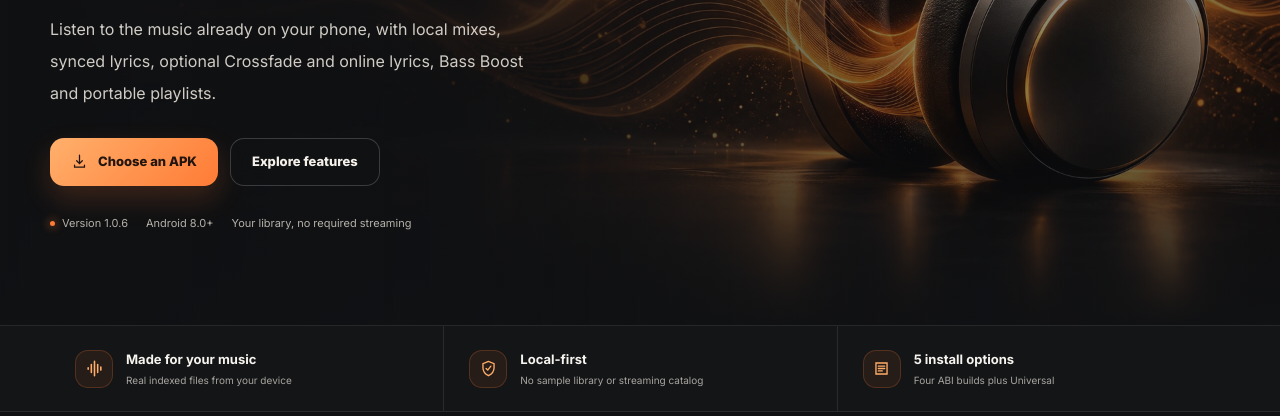
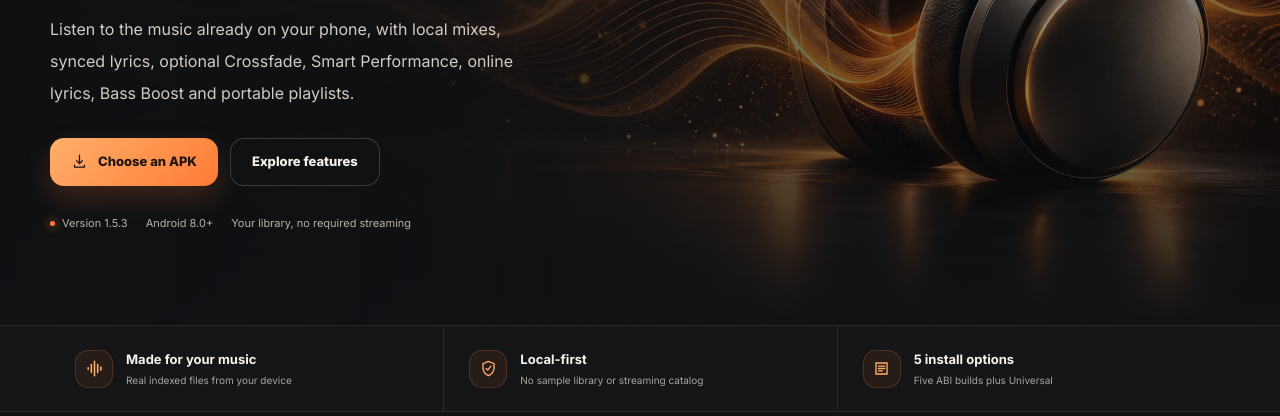
Before and after one commit to BARYOPRO/BaryoMusic, a plain HTML site: page docs/en/index.html in a window 1280 px wide. Shown: the part 384-800 px from the top of the page. Drawn offline with Linux system fonts and the light colour scheme.

Commit message:
Update public site for Baryo Music 1.5.3

```diff
--- a/docs/en/index.html
+++ b/docs/en/index.html
@@ -40,12 +40,12 @@
         <div class="hero-copy">
           <div class="eyebrow">OFFLINE ANDROID MUSIC PLAYER</div>
           <h1 id="hero-title">Your music.<br><span>Your rhythm.</span></h1>
-          <p class="hero-lead">Listen to the music already on your phone, with local mixes, synced lyrics, optional Crossfade and online lyrics, Bass Boost and portable playlists.</p>
+          <p class="hero-lead">Listen to the music already on your phone, with local mixes, synced lyrics, optional Crossfade, Smart Performance, online lyrics, Bass Boost and portable playlists.</p>
           <div class="hero-buttons">
             <a class="button button-primary" href="#downloads"><svg viewBox="0 0 24 24" fill="none" aria-hidden="true"><path d="M12 3v12m0 0 4-4m-4 4-4-4M5 17v3h14v-3" stroke="currentColor" stroke-width="1.8" stroke-linecap="round" stroke-linejoin="round"/></svg>Choose an APK</a>
             <a class="button button-quiet" href="#features">Explore features</a>
           </div>
-          <div class="hero-meta"><span><i class="dot"></i>Version 1.0.6</span><span>Android 8.0+</span><span>Your library, no required streaming</span></div>
+          <div class="hero-meta"><span><i class="dot"></i>Version 1.5.3</span><span>Android 8.0+</span><span>Your library, no required streaming</span></div>
         </div>
       </div>
     </section>
@@ -54,7 +54,7 @@
       <div class="quick-grid shell">
         <div class="quick-item"><span class="quick-icon"><svg viewBox="0 0 24 24" fill="none"><path d="M4 11v2m4-6v10m4-14v18m4-14v10m4-7v4" stroke="currentColor" stroke-width="2" stroke-linecap="round"/></svg></span><div><strong>Made for your music</strong><small>Real indexed files from your device</small></div></div>
         <div class="quick-item"><span class="quick-icon"><svg viewBox="0 0 24 24" fill="none"><path d="M12 3 5 6v5c0 5 3 8 7 10 4-2 7-5 7-10V6l-7-3Z" stroke="currentColor" stroke-width="1.7"/><path d="m9 12 2 2 4-5" stroke="currentColor" stroke-width="1.7" stroke-linecap="round" stroke-linejoin="round"/></svg></span><div><strong>Local-first</strong><small>No sample library or streaming catalog</small></div></div>
-        <div class="quick-item"><span class="quick-icon"><svg viewBox="0 0 24 24" fill="none"><path d="M5 5h14v14H5zM8 9h8M8 12h8M8 15h5" stroke="currentColor" stroke-width="1.7" stroke-linecap="round"/></svg></span><div><strong>5 install options</strong><small>Four ABI builds plus Universal</small></div></div>
+        <div class="quick-item"><span class="quick-icon"><svg viewBox="0 0 24 24" fill="none"><path d="M5 5h14v14H5zM8 9h8M8 12h8M8 15h5" stroke="currentColor" stroke-width="1.7" stroke-linecap="round"/></svg></span><div><strong>5 install options</strong><small>Five ABI builds plus Universal</small></div></div>
       </div>
     </div>
 
@@ -68,7 +68,7 @@
         <article class="feature-card"><span class="feature-icon"><svg viewBox="0 0 24 24" fill="none"><path d="M5 4h14v16H5zM8 8h8M8 12h8M8 16h5" stroke="currentColor" stroke-width="1.7" stroke-linecap="round"/></svg></span><h3>Synced lyrics</h3><p>Import LRC files, follow timed lines during playback, and tap a line to seek to its timestamp.</p></article>
         <article class="feature-card"><span class="feature-icon"><svg viewBox="0 0 24 24" fill="none"><circle cx="12" cy="12" r="8.5" stroke="currentColor" stroke-width="1.7"/><path d="M12 7v5l3 2" stroke="currentColor" stroke-width="1.7" stroke-linecap="round"/></svg></span><h3>Sleep timer</h3><p>Stop playback after a chosen countdown or when the current track ends.</p></article>
         <article class="feature-card"><span class="feature-icon"><svg viewBox="0 0 24 24" fill="none"><path d="M4 18V6m4 12V9m4 9V4m4 14v-8m4 8V7" stroke="currentColor" stroke-width="2" stroke-linecap="round"/></svg></span><h3>Bass Boost &amp; equalizer</h3><p>Advanced playback-session audio controls in Settings; available effects depend on Android device support.</p></article>
-        <article class="feature-card"><span class="feature-icon"><svg viewBox="0 0 24 24" fill="none"><path d="M4 7h9a4 4 0 0 1 0 8H9m0 0 3-3m-3 3 3 3M20 7l-3-3m3 3-3 3" stroke="currentColor" stroke-width="1.7" stroke-linecap="round" stroke-linejoin="round"/></svg></span><h3>Crossfade</h3><p>Overlap consecutive tracks with a smooth transition. Optional and disabled by default.</p></article>
+        <article class="feature-card"><span class="feature-icon"><svg viewBox="0 0 24 24" fill="none"><path d="M4 7h9a4 4 0 0 1 0 8H9m0 0 3-3m-3 3 3 3M20 7l-3-3m3 3-3 3" stroke="currentColor" stroke-width="1.7" stroke-linecap="round" stroke-linejoin="round"/></svg></span><h3>Smart Performance</h3><p>Auto, Balanced, Battery Saver and Safe Performance profiles help playback stay smooth on older or memory-sensitive phones.</p></article>
         <article class="feature-card"><span class="feature-icon"><svg viewBox="0 0 24 24" fill="none"><path d="M5 4h14v16H5zM8 8h8M8 12h8M8 16h5" stroke="currentColor" stroke-width="1.7" stroke-linecap="round"/></svg></span><h3>Automatic online lyrics</h3><p>Optional LRCLIB lookup, off by default. Local lyrics take priority; audio is never uploaded.</p></article>
         <article class="feature-card"><span class="feature-icon"><svg viewBox="0 0 24 24" fill="none"><path d="M4 18V6m4 12V9m4 9V4m4 14v-8m4 8V7" stroke="currentColor" stroke-width="1.8" stroke-linecap="round"/></svg></span><h3>Library scrolling</h3><p>Playback-progress updates avoid unnecessary repeated library work while you browse.</p></article>
         <article class="feature-card"><span class="feature-icon"><svg viewBox="0 0 24 24" fill="none"><path d="M5 5h14v14H5zM8 9h8M8 12h8M8 15h8" stroke="currentColor" stroke-width="1.7" stroke-linecap="round"/></svg></span><h3>M3U playlists</h3><p>Import and export M3U/M3U8 lists, matching entries to files already in your library.</p></article>
@@ -93,32 +93,33 @@
 
     <section class="downloads" id="downloads" aria-labelledby="downloads-title">
       <div class="shell"><div class="download-panel">
-        <div class="download-top"><div><div class="section-kicker">DIRECT ANDROID INSTALL</div><h2 id="downloads-title">Get version 1.0.6</h2></div><span class="version-pill"><i class="dot"></i>Android 8.0+ · version 1.0.6</span></div>
+        <div class="download-top"><div><div class="section-kicker">DIRECT ANDROID INSTALL</div><h2 id="downloads-title">Get version 1.5.3</h2></div><span class="version-pill"><i class="dot"></i>Android 8.0+ · version 1.5.3</span></div>
         <div class="download-grid">
-          <article class="download-card featured"><div class="download-info"><strong>ARM64 · arm64-v8a <span class="recommended">Recommended for most phones</span></strong><small>Newer 64-bit Android phones and tablets</small></div><a class="download-action" href="https://github.com/BARYOPRO/BaryoMusic/releases/download/v1.0.6/BaryoMusic-1.0.6-arm64-v8a.apk" download aria-label="Download Baryo Music version 1.0.6 for arm64-v8a">Download APK <svg viewBox="0 0 24 24" fill="none" aria-hidden="true"><path d="M12 4v11m0 0 4-4m-4 4-4-4M5 18v2h14v-2" stroke="currentColor" stroke-width="1.8" stroke-linecap="round" stroke-linejoin="round"/></svg></a></article>
-          <article class="download-card"><div class="download-info"><strong>ARM 32-bit · armeabi-v7a</strong><small>Older ARM phones and tablets</small></div><a class="download-action" href="https://github.com/BARYOPRO/BaryoMusic/releases/download/v1.0.6/BaryoMusic-1.0.6-armeabi-v7a.apk" download aria-label="Download Baryo Music version 1.0.6 for armeabi-v7a">Download APK <svg viewBox="0 0 24 24" fill="none" aria-hidden="true"><path d="M12 4v11m0 0 4-4m-4 4-4-4M5 18v2h14v-2" stroke="currentColor" stroke-width="1.8" stroke-linecap="round" stroke-linejoin="round"/></svg></a></article>
-          <article class="download-card"><div class="download-info"><strong>Intel/AMD 64-bit · x86_64</strong><small>x86_64 devices and most emulators</small></div><a class="download-action" href="https://github.com/BARYOPRO/BaryoMusic/releases/download/v1.0.6/BaryoMusic-1.0.6-x86_64.apk" download aria-label="Download Baryo Music version 1.0.6 for x86_64">Download APK <svg viewBox="0 0 24 24" fill="none" aria-hidden="true"><path d="M12 4v11m0 0 4-4m-4 4-4-4M5 18v2h14v-2" stroke="currentColor" stroke-width="1.8" stroke-linecap="round" stroke-linejoin="round"/></svg></a></article>
-          <article class="download-card"><div class="download-info"><strong>Intel/AMD 32-bit · x86</strong><small>Older x86 devices or emulators</small></div><a class="download-action" href="https://github.com/BARYOPRO/BaryoMusic/releases/download/v1.0.6/BaryoMusic-1.0.6-x86.apk" download aria-label="Download Baryo Music version 1.0.6 for x86">Download APK <svg viewBox="0 0 24 24" fill="none" aria-hidden="true"><path d="M12 4v11m0 0 4-4m-4 4-4-4M5 18v2h14v-2" stroke="currentColor" stroke-width="1.8" stroke-linecap="round" stroke-linejoin="round"/></svg></a></article>
-          <article class="download-card"><div class="download-info"><strong>Universal · all included ABIs</strong><small>Choose this if you are unsure of your device architecture</small></div><a class="download-action" href="https://github.com/BARYOPRO/BaryoMusic/releases/download/v1.0.6/BaryoMusic-1.0.6-universal.apk" download aria-label="Download the universal Baryo Music version 1.0.6 APK">Download APK <svg viewBox="0 0 24 24" fill="none" aria-hidden="true"><path d="M12 4v11m0 0 4-4m-4 4-4-4M5 18v2h14v-2" stroke="currentColor" stroke-width="1.8" stroke-linecap="round" stroke-linejoin="round"/></svg></a></article>
+          <article class="download-card featured"><div class="download-info"><strong>ARM64 · arm64-v8a <span class="recommended">Recommended for most phones</span></strong><small>Newer 64-bit Android phones and tablets</small></div><a class="download-action" href="https://github.com/BARYOPRO/BaryoMusic/releases/download/v1.5.3/BaryoMusic-1.5.3-arm64-v8a-release.apk" download aria-label="Download Baryo Music version 1.5.3 for arm64-v8a">Download APK <svg viewBox="0 0 24 24" fill="none" aria-hidden="true"><path d="M12 4v11m0 0 4-4m-4 4-4-4M5 18v2h14v-2" stroke="currentColor" stroke-width="1.8" stroke-linecap="round" stroke-linejoin="round"/></svg></a></article>
+          <article class="download-card"><div class="download-info"><strong>ARM 32-bit · armeabi-v7a</strong><small>Older ARM phones and tablets</small></div><a class="download-action" href="https://github.com/BARYOPRO/BaryoMusic/releases/download/v1.5.3/BaryoMusic-1.5.3-armeabi-v7a-release.apk" download aria-label="Download Baryo Music version 1.5.3 for armeabi-v7a">Download APK <svg viewBox="0 0 24 24" fill="none" aria-hidden="true"><path d="M12 4v11m0 0 4-4m-4 4-4-4M5 18v2h14v-2" stroke="currentColor" stroke-width="1.8" stroke-linecap="round" stroke-linejoin="round"/></svg></a></article>
+          <article class="download-card"><div class="download-info"><strong>Intel/AMD 64-bit · x86_64</strong><small>x86_64 devices and most emulators</small></div><a class="download-action" href="https://github.com/BARYOPRO/BaryoMusic/releases/download/v1.5.3/BaryoMusic-1.5.3-x86_64-release.apk" download aria-label="Download Baryo Music version 1.5.3 for x86_64">Download APK <svg viewBox="0 0 24 24" fill="none" aria-hidden="true"><path d="M12 4v11m0 0 4-4m-4 4-4-4M5 18v2h14v-2" stroke="currentColor" stroke-width="1.8" stroke-linecap="round" stroke-linejoin="round"/></svg></a></article>
+          <article class="download-card"><div class="download-info"><strong>Intel/AMD 32-bit · x86</strong><small>Older x86 devices or emulators</small></div><a class="download-action" href="https://github.com/BARYOPRO/BaryoMusic/releases/download/v1.5.3/BaryoMusic-1.5.3-x86-release.apk" download aria-label="Download Baryo Music version 1.5.3 for x86">Download APK <svg viewBox="0 0 24 24" fill="none" aria-hidden="true"><path d="M12 4v11m0 0 4-4m-4 4-4-4M5 18v2h14v-2" stroke="currentColor" stroke-width="1.8" stroke-linecap="round" stroke-linejoin="round"/></svg></a></article>
+          <article class="download-card"><div class="download-info"><strong>RISC-V · riscv64</strong><small>Supported RISC-V Android devices</small></div><a class="download-action" href="https://github.com/BARYOPRO/BaryoMusic/releases/download/v1.5.3/BaryoMusic-1.5.3-riscv64-release.apk" download aria-label="Download Baryo Music version 1.5.3 for riscv64">Download APK <svg viewBox="0 0 24 24" fill="none" aria-hidden="true"><path d="M12 4v11m0 0 4-4m-4 4-4-4M5 18v2h14v-2" stroke="currentColor" stroke-width="1.8" stroke-linecap="round" stroke-linejoin="round"/></svg></a></article>
+          <article class="download-card"><div class="download-info"><strong>Universal · all included ABIs</strong><small>Choose this if you are unsure of your device architecture</small></div><a class="download-action" href="https://github.com/BARYOPRO/BaryoMusic/releases/download/v1.5.3/BaryoMusic-1.5.3-universal-release.apk" download aria-label="Download the universal Baryo Music version 1.5.3 APK">Download APK <svg viewBox="0 0 24 24" fill="none" aria-hidden="true"><path d="M12 4v11m0 0 4-4m-4 4-4-4M5 18v2h14v-2" stroke="currentColor" stroke-width="1.8" stroke-linecap="round" stroke-linejoin="round"/></svg></a></article>
         </div>
         <p class="download-note"><strong>Install guide:</strong> Choose the package for your device; if you are unsure, use Universal. After downloading, allow Android to install apps from this source. These are direct-install APKs, not Google Play downloads. Keep the previous app installed when upgrading. These APKs are signed with Android's Debug certificate, not a Google Play production signing key; in-place updates require a build signed with the same key.</p>
       </div></div>
     </section>
 
     <section class="section shell" id="about" aria-labelledby="about-title">
-      <div class="about-grid"><div class="about-title"><div class="section-kicker">ABOUT BARYO</div><h2 id="about-title">Your music.<br>Your control.</h2></div><div class="about-copy"><p>Baryo Music is an Android music player designed for the personal collection stored on your phone. Listen to the files you already keep, with library and playlist tools, Smart Mix, Crossfade and advanced playback controls, without depending on a streaming catalog.</p><p>Library tools, synced lyrics, a sleep timer, tag editing and Smart Mix work with the device's real indexed media. Crossfade and Bass Boost/equalizer controls are available in Settings. Automatic LRCLIB lyrics are a separate opt-in, off by default; when enabled, only track metadata is queried and local lyrics remain first. The app does not ship with sample tracks or accounts; which songs appear depends on Android MediaStore and the permissions you grant.</p><div class="about-values"><div class="value"><strong>Your library</strong><span>Play indexed files on your device</span></div><div class="value"><strong>Useful tools</strong><span>Manage and enjoy your collection</span></div><div class="value"><strong>Privacy-minded</strong><span>Mixes and history stay on-device</span></div><div class="value"><strong>Your choice</strong><span>Three themes and five install options</span></div></div></div></div>
+      <div class="about-grid"><div class="about-title"><div class="section-kicker">ABOUT BARYO</div><h2 id="about-title">Your music.<br>Your control.</h2></div><div class="about-copy"><p>Baryo Music is an Android music player designed for the personal collection stored on your phone. Listen to the files you already keep, with library and playlist tools, Smart Mix, Crossfade and advanced playback controls, without depending on a streaming catalog.</p><p>Library tools, synced lyrics, a sleep timer, tag editing and Smart Mix work with the device's real indexed media. Crossfade and Bass Boost/equalizer controls are available in Settings. Automatic LRCLIB lyrics are a separate opt-in, off by default; when enabled, only track metadata is queried and local lyrics remain first. The app does not ship with sample tracks or accounts; which songs appear depends on Android MediaStore and the permissions you grant.</p><div class="about-values"><div class="value"><strong>Your library</strong><span>Play indexed files on your device</span></div><div class="value"><strong>Useful tools</strong><span>Manage and enjoy your collection</span></div><div class="value"><strong>Privacy-minded</strong><span>Mixes and history stay on-device</span></div><div class="value"><strong>Your choice</strong><span>Three themes and six install options</span></div></div></div></div>
     </section>
 
     <section class="contact-section shell" id="contact" aria-labelledby="contact-title">
       <div class="contact-box"><div><div class="section-kicker">GET IN TOUCH</div><h2 id="contact-title">Tell us what you think.</h2><p>Questions, feedback or a bug report? Reach out.</p></div><div class="contact-links">
         <a class="contact-link" href="mailto:Ehsanfarzian2025@outlook.com" aria-label="Email Ehsanfarzian2025@outlook.com"><svg viewBox="0 0 24 24" fill="none" aria-hidden="true"><path d="M4 6h16v12H4zM4 7l8 6 8-6" stroke="currentColor" stroke-width="1.7" stroke-linecap="round" stroke-linejoin="round"/></svg>Ehsanfarzian2025@outlook.com</a>
-        <a class="contact-link" href="https://t.me/OwlHapp" target="_blank" rel="noopener noreferrer" aria-label="Contact OwlHapp on Telegram"><svg viewBox="0 0 24 24" fill="none" aria-hidden="true"><path d="m21 4-3.1 16-6-4.6-3.2 3.1.6-5.3L18 7l-10.3 5.2L3 10.5 21 4Z" stroke="currentColor" stroke-width="1.5" stroke-linecap="round" stroke-linejoin="round"/></svg>@OwlHapp</a>
+        <a class="contact-link" href="https://t.me/OWLHAPPY" target="_blank" rel="noopener noreferrer" aria-label="Contact OWLHAPPY on Telegram"><svg viewBox="0 0 24 24" fill="none" aria-hidden="true"><path d="m21 4-3.1 16-6-4.6-3.2 3.1.6-5.3L18 7l-10.3 5.2L3 10.5 21 4Z" stroke="currentColor" stroke-width="1.5" stroke-linecap="round" stroke-linejoin="round"/></svg>@OWLHAPPY</a>
         <a class="contact-link" href="https://github.com/BARYOPRO" target="_blank" rel="noopener noreferrer" aria-label="BARYOPRO GitHub profile"><svg viewBox="0 0 24 24" fill="none" aria-hidden="true"><path d="M12 .8a11.2 11.2 0 0 0-3.54 21.83c.56.1.77-.25.77-.54v-2.08c-3.12.67-3.78-1.33-3.78-1.33-.51-1.3-1.24-1.66-1.24-1.66-1.02-.7.07-.69.07-.69 1.12.08 1.71 1.15 1.71 1.15 1 1.7 2.62 1.22 3.26.93.1-.72.39-1.22.71-1.5-2.49-.28-5.1-1.25-5.1-5.55 0-1.23.44-2.23 1.15-3.01-.11-.28-.5-1.42.11-2.96 0 0 .94-.3 3.08 1.17a10.7 10.7 0 0 1 5.6 0c2.14-1.47 3.08-1.17 3.08-1.17.62 1.54.23 2.68.12 2.96.72.78 1.15 1.78 1.15 3.01 0 4.31-2.62 5.27-5.12 5.55.4.34.77 1.04.77 2.09v3.1c0 .3.2.65.77.54A11.2 11.2 0 0 0 12 .8Z" fill="currentColor"/></svg>GitHub · BARYOPRO</a><a class="contact-link" href="https://github.com/BARYOPRO/BaryoMusic" target="_blank" rel="noopener noreferrer" aria-label="Baryo Music website and APK releases on GitHub"><svg viewBox="0 0 24 24" fill="none" aria-hidden="true"><path d="M5 3h10l4 4v14H5zM15 3v5h4M8 12h8M8 16h8" stroke="currentColor" stroke-width="1.7" stroke-linecap="round" stroke-linejoin="round"/></svg>Website &amp; APK releases on GitHub</a>
       </div></div>
     </section>
   </main>
 
-  <footer><div class="footer-inner shell"><a class="footer-brand" href="#top"><span class="brand-mark" aria-hidden="true"><svg viewBox="0 0 24 24" fill="none"><path d="M4 10v4M8 6v12M12 3v18M16 7v10M20 10v4" stroke="currentColor" stroke-width="2.2" stroke-linecap="round"/></svg></span>Baryo Music</a><span>Version 1.0.6 · Local Android music player</span><span>© 2026 Baryo Music</span></div></footer>
-  <a class="button button-primary mobile-cta" href="#downloads">Get version 1.0.6</a>
+  <footer><div class="footer-inner shell"><a class="footer-brand" href="#top"><span class="brand-mark" aria-hidden="true"><svg viewBox="0 0 24 24" fill="none"><path d="M4 10v4M8 6v12M12 3v18M16 7v10M20 10v4" stroke="currentColor" stroke-width="2.2" stroke-linecap="round"/></svg></span>Baryo Music</a><span>Version 1.5.3 · Local Android music player</span><span>© 2026 Baryo Music</span></div></footer>
+  <a class="button button-primary mobile-cta" href="#downloads">Get version 1.5.3</a>
 </body>
 </html>
```
Also changed, not shown: docs/index.html (+13 -12 lines), 2 other files.
